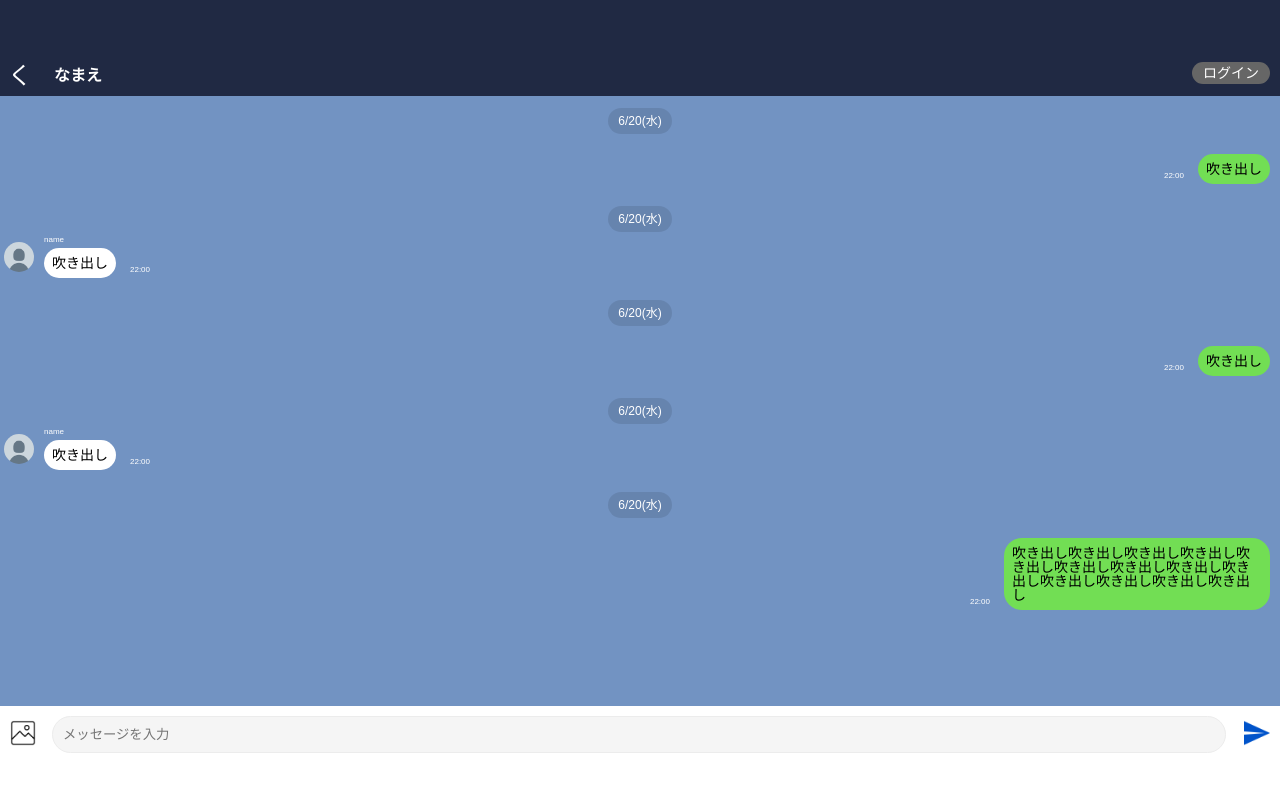
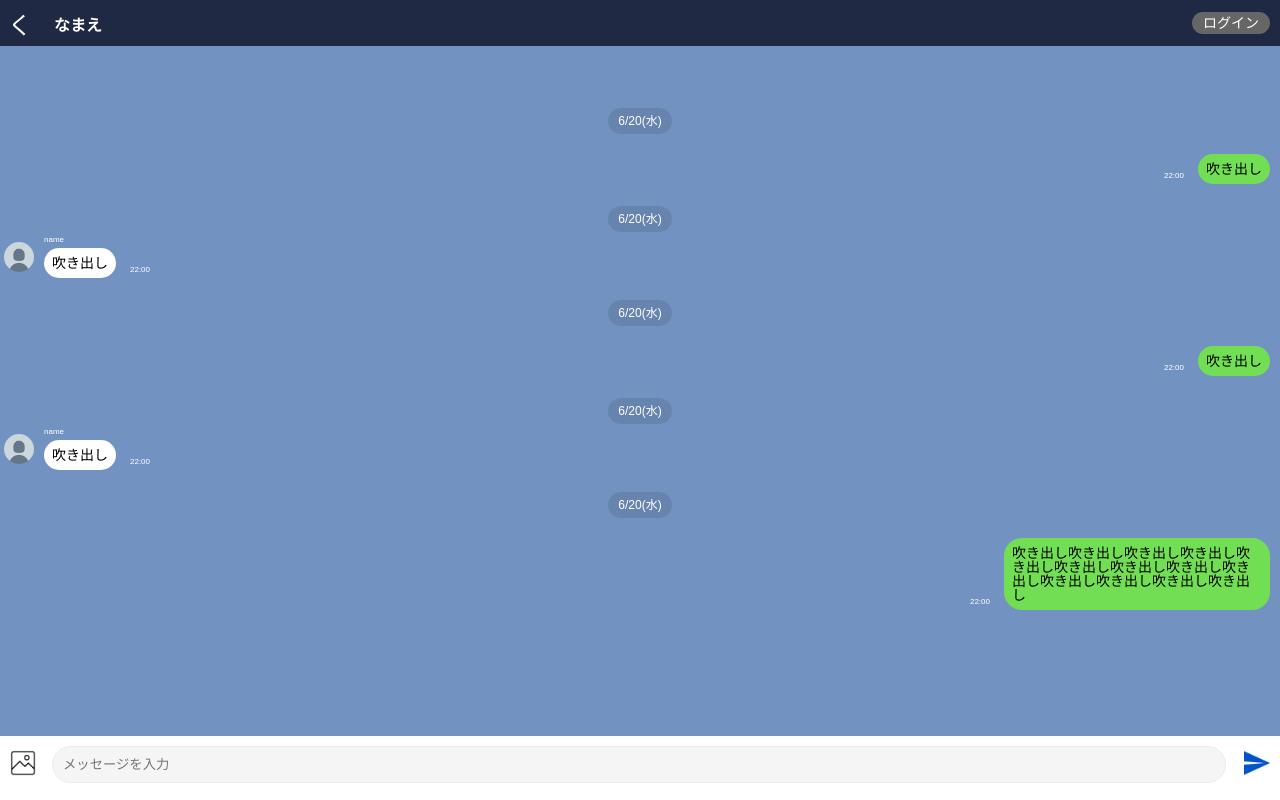
Before and after one commit to mori-ari/mori-ari.github.io, a PHP site: page / in a window 1280 px wide. Run offline with PHP 8.4, Linux system fonts and the light colour scheme; some libraries are stand-ins or nearby versions.

Commit message:
LINE風アプリ

```diff
--- a/20200912/css/style.css
+++ b/20200912/css/style.css
@@ -20,7 +20,7 @@ body{
 
 #header_inbox{
     position:relative;
-    height: 96px;
+    height: 46px;
     display: flex;
 }
 
@@ -144,7 +144,7 @@ body{
     background-color: #fff;
     width: 100%;
     color: #000;
-    height: 94px;
+    height: 64px;
 
 }
 
```
